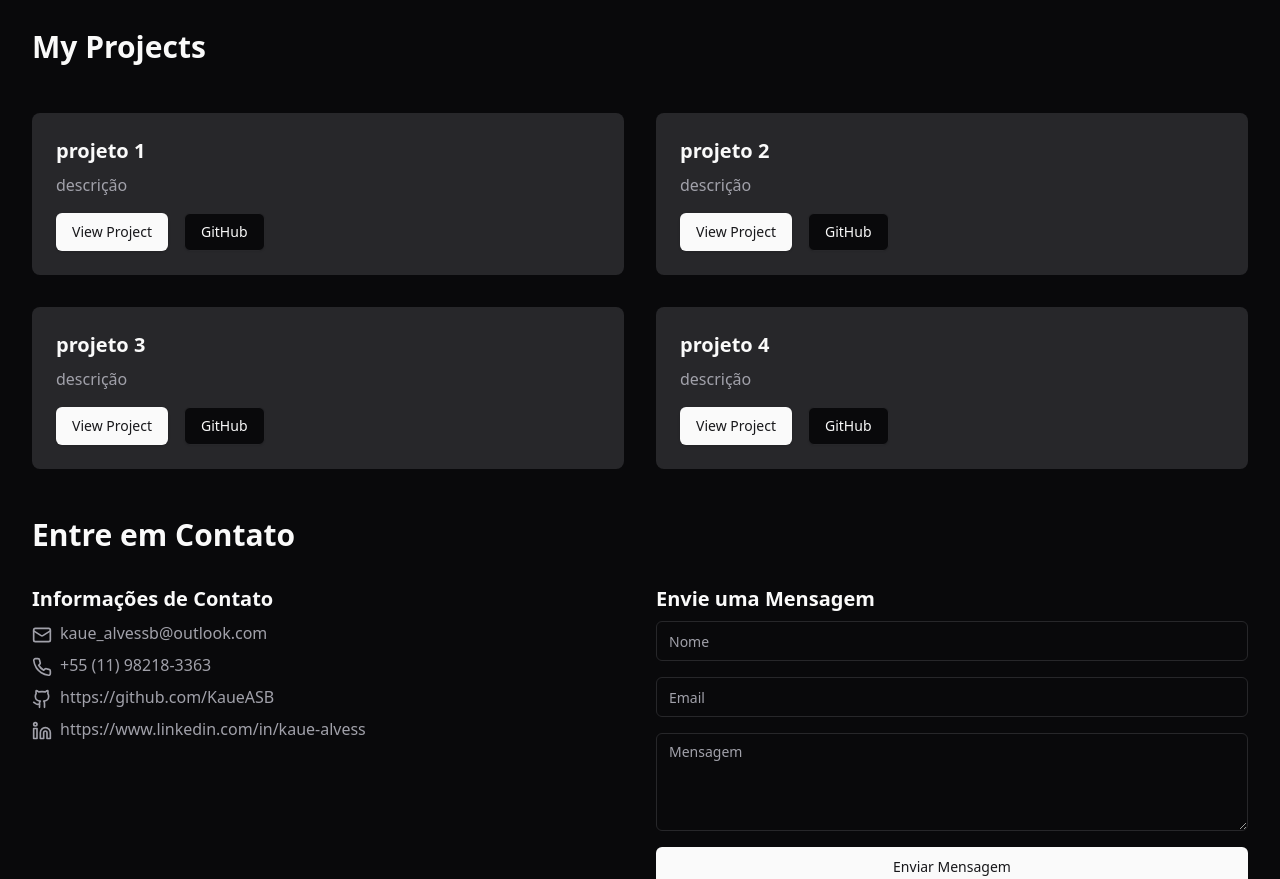
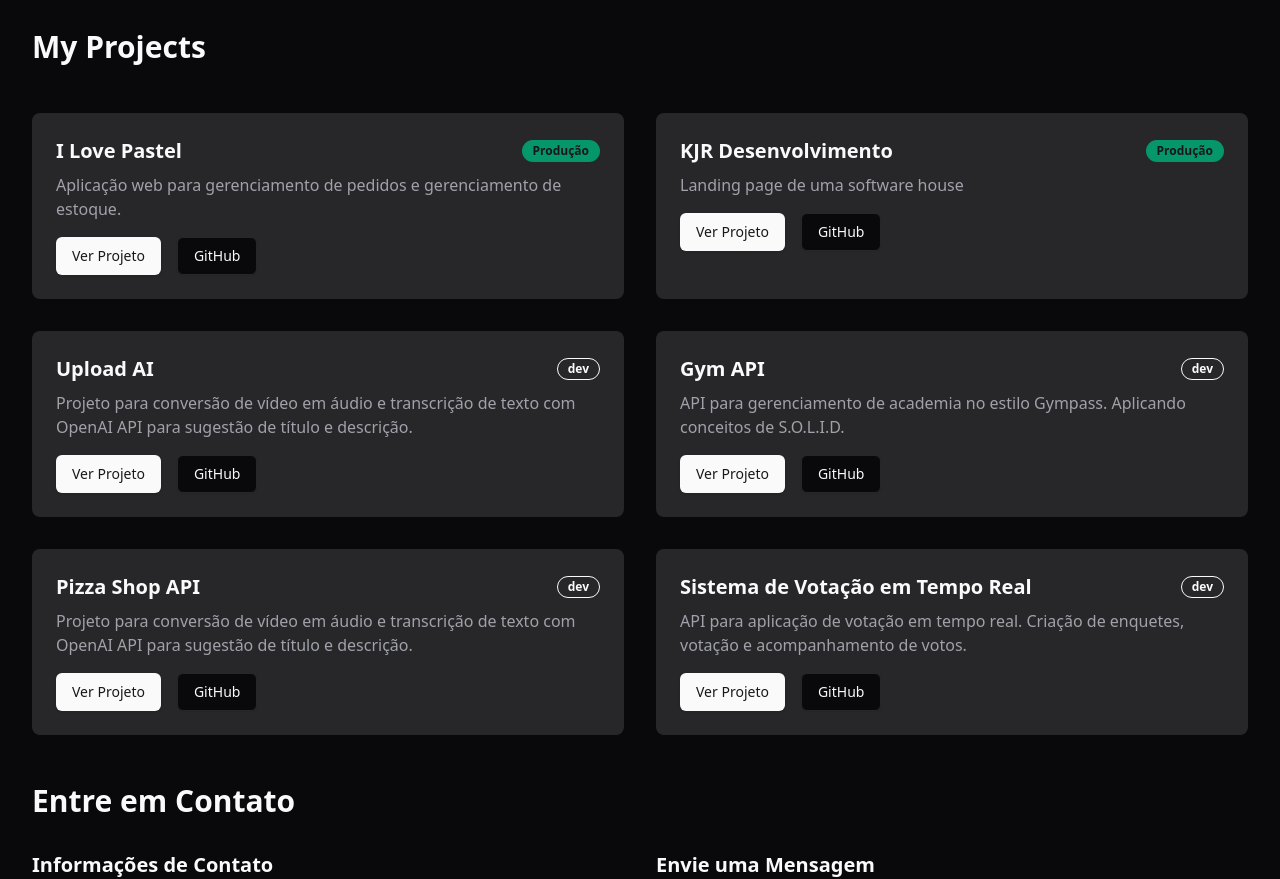
Before and after one commit to KaueASB/portfolio, a React (Vite) app: page / in a window 1280 px wide. Shown: the part 600-1479 px from the top of the page. Built offline with nearby package versions, Linux system fonts and the light colour scheme.

Commit message:
refactor: section projects

```diff
--- a/src/components/card-project.tsx
+++ b/src/components/card-project.tsx
@@ -1,28 +1,39 @@
+import { Badge } from "./ui/badge"
+
 type CardProjectProps = {
   name: string
   description: string
   linkDeploy?: string
-  linkGithub: string
+  linkGithub?: string
+  environment?: 'dev' | 'Produção'
 }
 
-export function CardProject({name, description, linkDeploy, linkGithub}: CardProjectProps) {
+export function CardProject({name, description, linkDeploy, linkGithub, environment = 'dev'}: CardProjectProps) {
   return (
     <div className="bg-muted rounded-lg overflow-hidden">
       <div className="p-6">
-        <h3 className="text-xl font-bold mb-2">{name}</h3>
+        <div className="flex items-center justify-between mb-2">
+          <h3 className="text-xl font-bold">{name}</h3>
+          {environment === 'dev' ? (
+            <Badge variant="outline">{environment}</Badge>
+          ) :(
+            <Badge variant="green">{environment}</Badge>
+          )}
+        </div>
         <p className="text-muted-foreground mb-4">{description}</p>
         <div className="flex gap-4">
           <a
-            href={linkDeploy ?? '#'}
-            target="_blank"
+            href={linkDeploy ?? '#projects'}
+            target={linkDeploy ? '_blank' : ''}
             className="inline-flex items-center justify-center rounded-md bg-primary px-4 py-2 text-sm font-medium text-primary-foreground shadow transition-colors hover:bg-primary/90 focus-visible:outline-none focus-visible:ring-1 focus-visible:ring-ring disabled:pointer-events-none disabled:opacity-50"
           >
-            View Project
+            Ver Projeto
           </a>
+
           <a
-            href={linkGithub}
-            target="_blank"
-            className="inline-flex items-center justify-center rounded-md border border-input bg-background px-4 py-2 text-sm font-medium shadow-sm transition-colors hover:bg-accent hover:text-accent-foreground focus-visible:outline-none focus-visible:ring-1 focus-visible:ring-ring disabled:pointer-events-none disabled:opacity-50"
+            href={linkGithub ?? '#projects'}
+            target={linkGithub ? '_blank' : ''}
+            className="inline-flex items-center justify-center rounded-md border border-input bg-background px-4 py-2 text-sm font-medium shadow-sm transition-colors hover:bg-primary-foreground hover:text-accent-foreground focus-visible:outline-none focus-visible:ring-1 focus-visible:ring-ring disabled:pointer-events-none disabled:opacity-50"
           >
             GitHub
           </a>
--- a/src/components/section-about.tsx
+++ b/src/components/section-about.tsx
@@ -15,6 +15,7 @@ export function About() {
           </p>
         </div>
       </div>
+
       <div className="flex flex-col gap-4">
         <div>
           <h3 className="text-xl font-bold mb-2">Skills</h3>
@@ -42,12 +43,15 @@ export function About() {
             <li>PostgreSQL</li>
             <li>MongoDB</li>
             <li>Redis</li>
+            <li>Stripe</li>
           </ul>
         </div>
+
         <div>
-          <h3 className="text-xl font-bold mb-2">Experience</h3>
+          <h3 className="text-xl font-bold mb-2">Experiência</h3>
           <p className="text-muted-foreground">
-            3+ years as a frontend developer, working on a variety of web applications.
+            3+ years as a frontend developer, working on a variety of web applications.<br />
+            +3 anos como desenvolvedor trabalhando com diversas aplicações web com foco em backend.
           </p>
         </div>
       </div>
--- a/src/components/section-projects.tsx
+++ b/src/components/section-projects.tsx
@@ -5,10 +5,47 @@ export function Projects() {
     <section id="projects" className="grid gap-12">
       <h2 className="text-3xl font-bold">My Projects</h2>
       <div className="grid md:grid-cols-2 gap-8">
-        <CardProject name="projeto 1" description="descrição" linkGithub="#" />
-        <CardProject name="projeto 2" description="descrição" linkGithub="#" />
-        <CardProject name="projeto 3" description="descrição" linkGithub="#" />
-        <CardProject name="projeto 4" description="descrição" linkGithub="#" />
+        <CardProject
+          name="I Love Pastel"
+          description="Aplicação web para gerenciamento de pedidos e gerenciamento de estoque."
+          linkGithub="#"
+          linkDeploy="https://pastelaria-maza.vercel.app"
+          environment="Produção"
+          />
+
+        <CardProject
+          name="KJR Desenvolvimento"
+          description="Landing page de uma software house"
+          linkGithub="#"
+          linkDeploy="https://kjrdev.com.br/"
+          environment="Produção"
+        />
+
+        <CardProject
+          name="Upload AI"
+          description="Projeto para conversão de vídeo em áudio e transcrição de texto com OpenAI API para sugestão de título e descrição."
+          linkGithub="https://github.com/KaueASB/nlw-ai"
+          linkDeploy="https://nlw-ai-seven.vercel.app"
+        />
+
+        <CardProject
+          name="Gym API"
+          description="API para gerenciamento de academia no estilo Gympass. Aplicando conceitos de S.O.L.I.D."
+          linkGithub="https://github.com/KaueASB/api-solid-node-prisma"
+        />
+
+        <CardProject
+          name="Pizza Shop API"
+          description="Projeto para conversão de vídeo em áudio e transcrição de texto com OpenAI API para sugestão de título e descrição."
+          linkGithub="https://github.com/KaueASB/pizzashop-api"
+          linkDeploy="https://pizzashopp-web.vercel.app"
+        />
+
+        <CardProject
+          name="Sistema de Votação em Tempo Real"
+          description="API para aplicação de votação em tempo real. Criação de enquetes, votação e acompanhamento de votos."
+          linkGithub="https://github.com/KaueASB/system-real-time-votation"
+        />
       </div>
     </section>
   )
--- /dev/null
+++ b/src/components/ui/badge.tsx
@@ -0,0 +1,39 @@
+import * as React from "react"
+import { cva, type VariantProps } from "class-variance-authority"
+
+import { cn } from "@/lib/utils"
+
+const badgeVariants = cva(
+  "inline-flex items-center rounded-full border px-2.5 py-0.5 text-xs font-semibold transition-colors focus:outline-none focus:ring-2 focus:ring-ring focus:ring-offset-2",
+  {
+    variants: {
+      variant: {
+        default:
+          "border-transparent bg-primary text-primary-foreground hover:bg-primary/80",
+        secondary:
+          "border-transparent bg-secondary text-secondary-foreground hover:bg-secondary/80",
+        destructive:
+          "border-transparent bg-destructive text-destructive-foreground hover:bg-destructive/80",
+        outline:
+          "border-primary text-foreground",
+        green:
+          "border-transparent bg-emerald-600 text-primary-foreground hover:bg-emerald-600/80",
+      },
+    },
+    defaultVariants: {
+      variant: "default",
+    },
+  }
+)
+
+export interface BadgeProps
+  extends React.HTMLAttributes<HTMLDivElement>,
+    VariantProps<typeof badgeVariants> {}
+
+function Badge({ className, variant, ...props }: BadgeProps) {
+  return (
+    <div className={cn(badgeVariants({ variant }), className)} {...props} />
+  )
+}
+
+export { Badge, badgeVariants }
```
